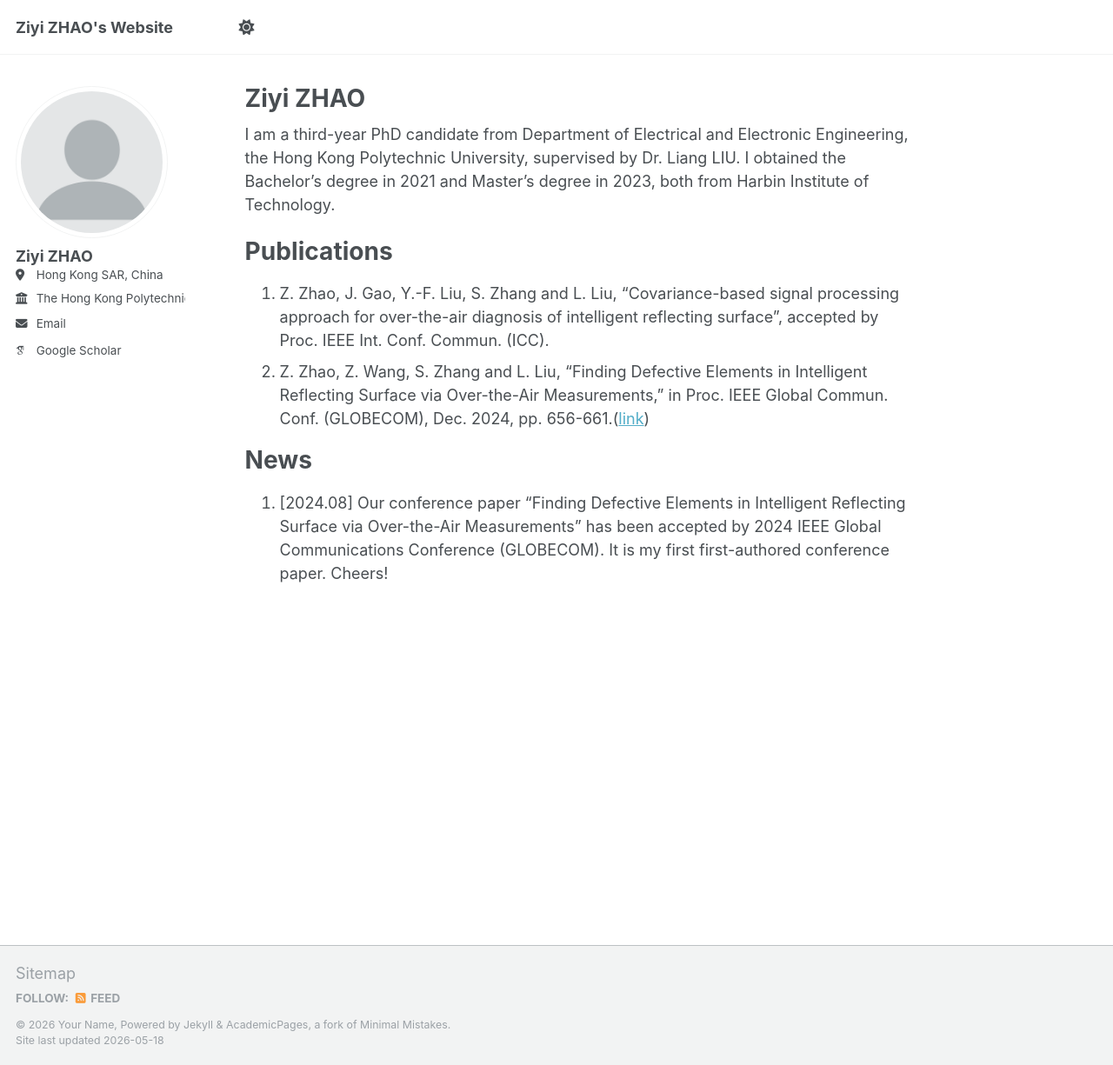
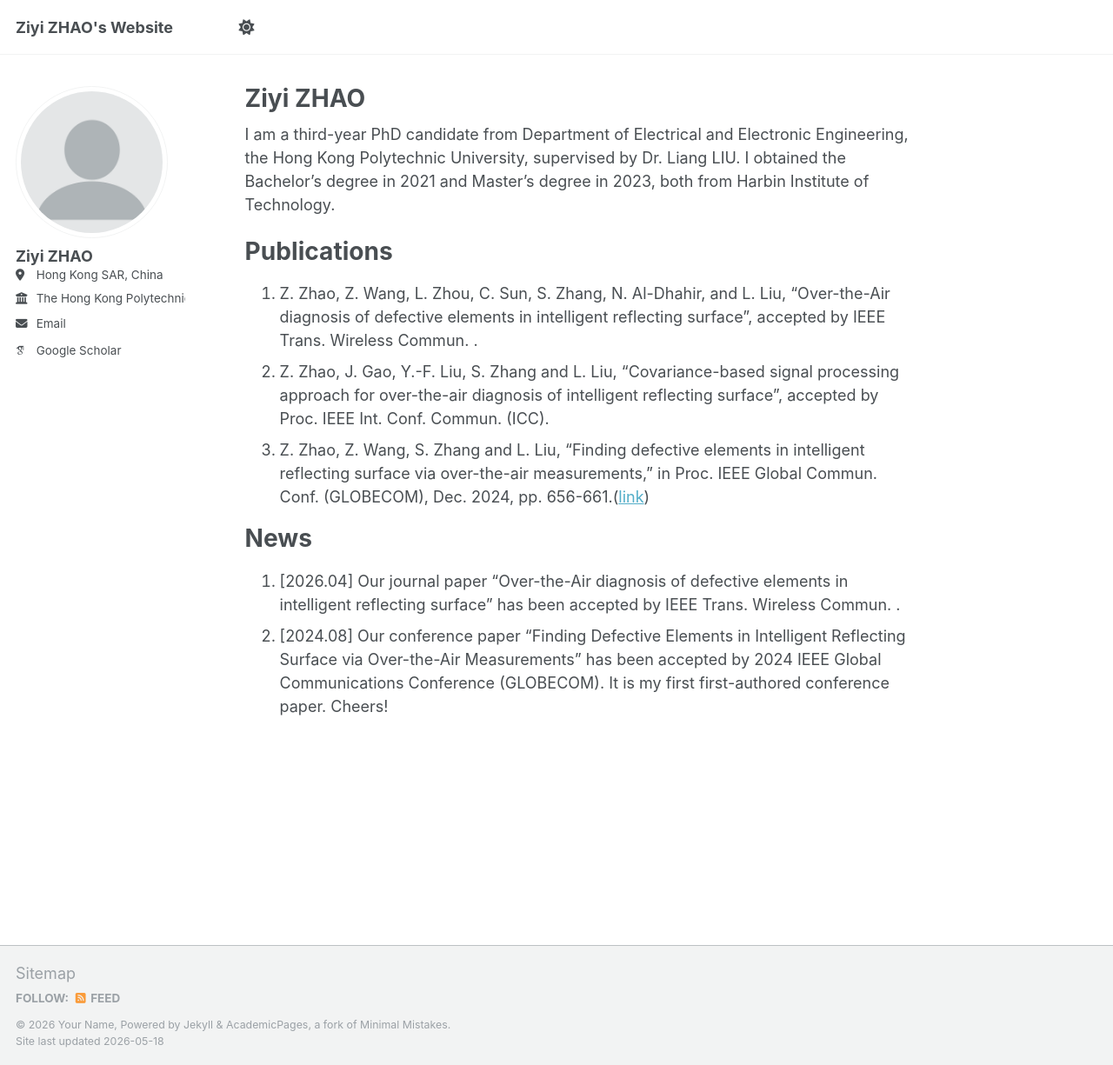
Before and after one commit to ZY1zhao/ZY1zhao.github.io, a Jekyll site: the page built from _pages/about.md, in a window 1280 px wide and 1225 px high. Shown: the whole window at 87% size. Built offline with Jekyll 4.4.1, drawn with Linux system fonts in a browser that asks for light colours; some web fonts are replaced.

Commit message:
Update about.md

```diff
--- a/_pages/about.md
+++ b/_pages/about.md
@@ -11,9 +11,11 @@ I am a third-year PhD candidate from Department of Electrical and Electronic Eng
 
 Publications
 =====
-1. Z. Zhao, J. Gao, Y.-F. Liu, S. Zhang and L. Liu, "Covariance-based signal processing approach for over-the-air diagnosis of intelligent reflecting surface", accepted by Proc. IEEE Int. Conf. Commun. (ICC).
-2. Z. Zhao, Z. Wang, S. Zhang and L. Liu, "Finding Defective Elements in Intelligent Reflecting Surface via Over-the-Air Measurements," in Proc. IEEE Global Commun. Conf. (GLOBECOM), Dec. 2024, pp. 656-661.([link](https://ieeexplore.ieee.org/document/10901577))
+3. Z. Zhao, Z. Wang, L. Zhou, C. Sun, S. Zhang, N. Al-Dhahir, and L. Liu, "Over-the-Air diagnosis of defective elements in intelligent reflecting surface", accepted by IEEE Trans. Wireless Commun. .
+2. Z. Zhao, J. Gao, Y.-F. Liu, S. Zhang and L. Liu, "Covariance-based signal processing approach for over-the-air diagnosis of intelligent reflecting surface", accepted by Proc. IEEE Int. Conf. Commun. (ICC).
+1. Z. Zhao, Z. Wang, S. Zhang and L. Liu, "Finding defective elements in intelligent reflecting surface via over-the-air measurements," in Proc. IEEE Global Commun. Conf. (GLOBECOM), Dec. 2024, pp. 656-661.([link](https://ieeexplore.ieee.org/document/10901577))
 
 News
 ======
+2. [2026.04] Our journal paper "Over-the-Air diagnosis of defective elements in intelligent reflecting surface" has been accepted by IEEE Trans. Wireless Commun. .
 1. [2024.08] Our conference paper "Finding Defective Elements in Intelligent Reflecting Surface via Over-the-Air Measurements" has been accepted by 2024 IEEE Global Communications Conference (GLOBECOM). It is my first first-authored conference paper. Cheers!
```
